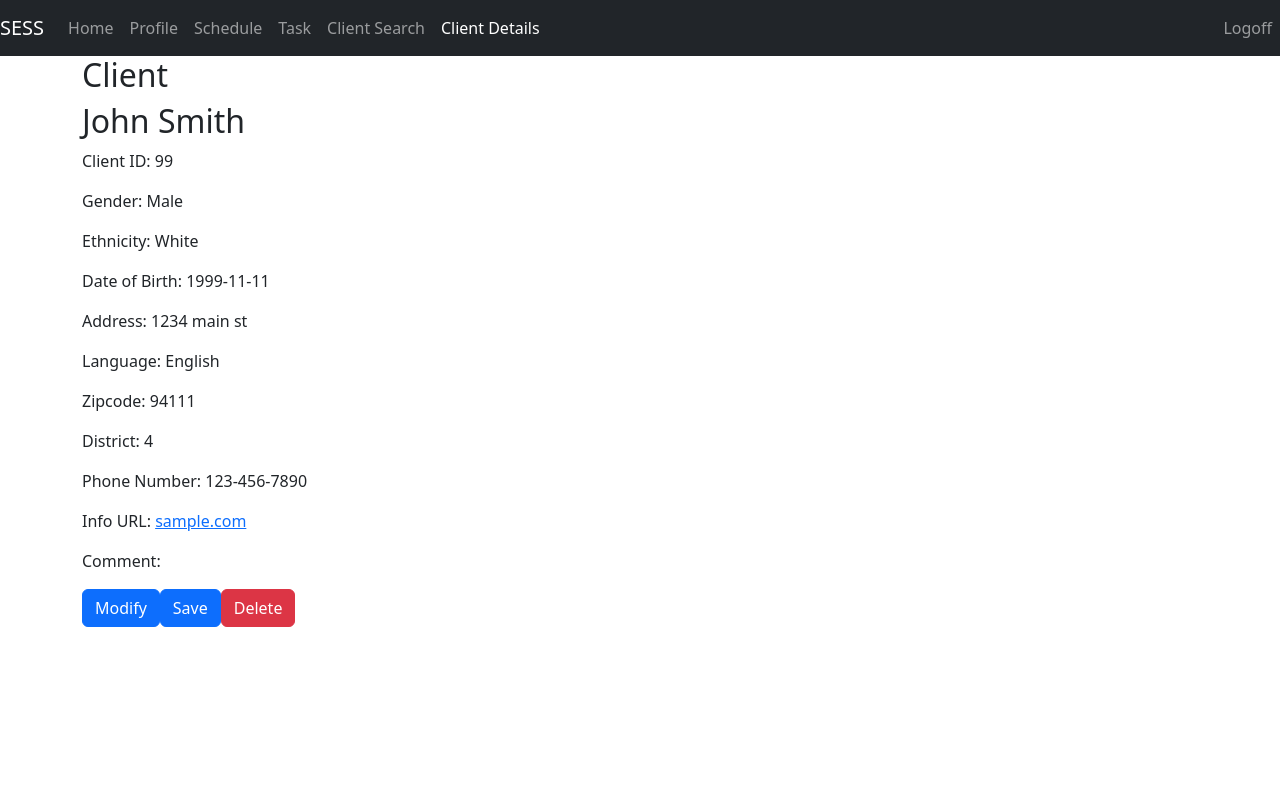
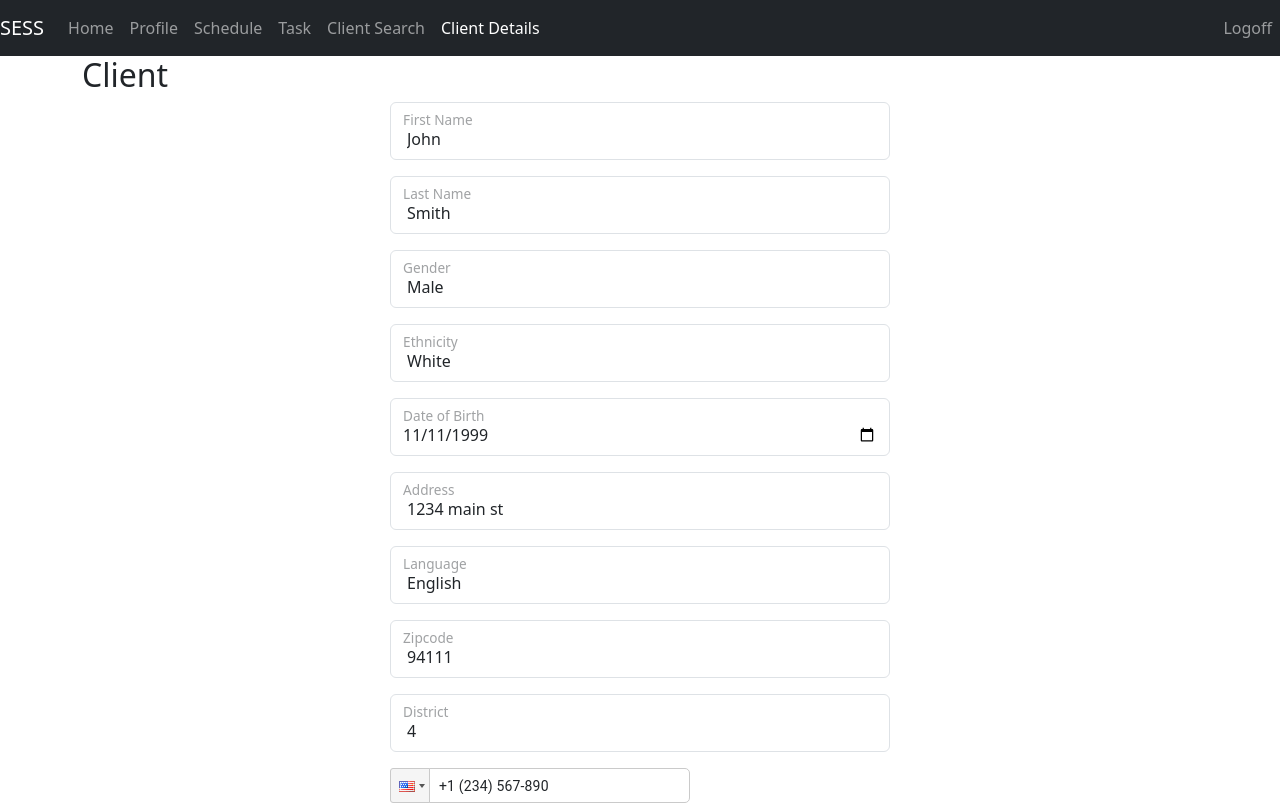
Before and after one commit to samandela2/sess-frontend, a React (Vite) app: page /client-details in a window 1280 px wide. Shown: the top 805 px of the page. Built offline with nearby package versions, Linux system fonts and the light colour scheme.

Commit message:
Update ClientDetailPage

```diff
--- /dev/null
+++ b/src/components/Client_Component/Client.css
@@ -0,0 +1,33 @@
+
+.form-floating {
+    position: relative;
+    width: 100%; /* Ensures the container takes the full width of its parent */
+    max-width: 500px; /* Limits the maximum width to prevent overly wide fields */
+    margin: 0 auto; /* Centers the form in the parent container */
+}
+
+.form-floating input[type="email"],
+.form-floating input[type="text"],
+.form-floating input[type="number"]{
+    width: 100%; /* Takes the full width of the form-floating container */
+    line-height: 1.25;
+    padding: 0.75rem 1rem; /* Adjust padding to reduce vertical height */
+    padding-top: 1.625rem; /* Keeps enough space for the label to float */
+    padding-bottom: 0.625rem; /* Adjust bottom padding */
+    transition: opacity 0.1s ease-in-out, transform 0.1s ease-in-out;
+}
+
+.form-floating label {
+    display: block; /* Ensures the label takes the full width and doesn't overlap input */
+    opacity: 0.65;
+    transform: scale(0.85) translateY(-0.75rem) translateX(0.15rem); /* Adjust transform to position label correctly */
+    transition: opacity 0.1s ease-in-out, transform 0.1s ease-in-out;
+    color: #6c757d;
+}
+
+/* Media Query for smaller devices */
+@media (max-width: 768px) {
+    .form-floating {
+        max-width: 100%; /* Allows the form to adjust to smaller screens */
+    }
+}
--- a/src/components/Client_Component/Client.tsx
+++ b/src/components/Client_Component/Client.tsx
@@ -1,4 +1,6 @@
-import React from "react";
+import React, { useState } from "react";
+import PhoneInput, { PhoneInputProps } from "react-phone-input-2";
+import "./Client.css";
 
 export interface ClientProps {
   clientId: string;
@@ -16,27 +18,208 @@ export interface ClientProps {
   comment: string;
 }
 
-const Client = (props: ClientProps) => {
+function Client(props: ClientProps) {
+  const Disabled = false;
+
+  const [phoneNumber, setPhoneNumber] = useState("");
+  const [client, setClient] = useState<ClientProps>(() => ({
+    clientId: props.clientId,
+    firstName: props.firstName || "",
+    lastName: props.lastName || "",
+    gender: props.gender || "",
+    ethnicity: props.ethnicity || "",
+    dateOfBirth: props.dateOfBirth || "",
+    address: props.address || "",
+    language: props.language || "",
+    zipcode: props.zipcode || "",
+    district: props.district || 0,
+    phoneNumber: props.phoneNumber || "",
+    infoUrl: props.infoUrl || "",
+    comment: props.comment || "",
+  }));
+
+  const handlePhoneChange = (value: string) => {
+    setPhoneNumber(value);
+    setClient((prevState) => ({
+      ...prevState,
+      phoneNumber: value,
+    }));
+  };
+
+  const handleChange = (event: React.ChangeEvent<HTMLInputElement>) => {
+    const { name, value } = event.target;
+    setClient((prevClient) => ({
+      ...prevClient,
+      [name]: value,
+    }));
+  };
+
   return (
     <div>
-      <h2>
-        {props.firstName} {props.lastName}
-      </h2>
-      <p>Client ID: {props.clientId}</p>
-      <p>Gender: {props.gender}</p>
-      <p>Ethnicity: {props.ethnicity}</p>
-      <p>Date of Birth: {props.dateOfBirth}</p>
-      <p>Address: {props.address}</p>
-      <p>Language: {props.language}</p>
-      <p>Zipcode: {props.zipcode}</p>
-      <p>District: {props.district}</p>
-      <p>Phone Number: {props.phoneNumber}</p>
-      <p>
-        Info URL: <a href={props.infoUrl}>{props.infoUrl}</a>
-      </p>
-      <p>Comment: {props.comment}</p>
+      <div className="form-floating mb-3">
+        <input
+          type="text"
+          className="form-control"
+          id="floatingInputDisabled"
+          name="firstName"
+          value={client.firstName}
+          onChange={handleChange}
+          disabled={Disabled}
+        />
+        <label htmlFor="floatingInputDisabled">First Name</label>
+      </div>
+
+      <div className="form-floating mb-3">
+        <input
+          type="text"
+          className="form-control"
+          id="floatingInputDisabled"
+          placeholder=""
+          name="lastName"
+          value={client.lastName}
+          onChange={handleChange}
+          disabled={Disabled}
+        />
+        <label htmlFor="floatingInputDisabled">Last Name</label>
+      </div>
+
+      <div className="form-floating mb-3">
+        <input
+          type="text"
+          className="form-control"
+          id="floatingInputDisabled"
+          placeholder=""
+          name="gender"
+          value={client.gender}
+          onChange={handleChange}
+          disabled={Disabled}
+        />
+        <label htmlFor="floatingInputDisabled">Gender</label>
+      </div>
+
+      <div className="form-floating mb-3">
+        <input
+          type="text"
+          className="form-control"
+          id="floatingInputDisabled"
+          placeholder=""
+          name="ethnicity"
+          value={client.ethnicity}
+          onChange={handleChange}
+          disabled={Disabled}
+        />
+        <label htmlFor="floatingInputDisabled">Ethnicity</label>
+      </div>
+
+      <div className="form-floating mb-3">
+        <input
+          type="date"
+          className="form-control"
+          id="floatingInputDisabled"
+          placeholder=""
+          name="dateOfBirth"
+          value={client.dateOfBirth}
+          onChange={handleChange}
+          disabled={Disabled}
+        />
+        <label htmlFor="floatingInputDisabled">Date of Birth</label>
+      </div>
+
+      <div className="form-floating mb-3">
+        <input
+          type="text"
+          className="form-control"
+          id="floatingInputDisabled"
+          placeholder=""
+          name="address"
+          value={client.address}
+          onChange={handleChange}
+          disabled={Disabled}
+        />
+        <label htmlFor="floatingInputDisabled">Address</label>
+      </div>
+
+      <div className="form-floating mb-3">
+        <input
+          type="text"
+          className="form-control"
+          id="floatingInputDisabled"
+          placeholder=""
+          name="language"
+          value={client.language}
+          onChange={handleChange}
+          disabled={Disabled}
+        />
+        <label htmlFor="floatingInputDisabled">Language</label>
+      </div>
+
+      <div className="form-floating mb-3">
+        <input
+          type="number"
+          className="form-control"
+          id="floatingInputDisabled"
+          placeholder=""
+          name="zipcode"
+          value={client.zipcode}
+          onChange={handleChange}
+          disabled={Disabled}
+        />
+        <label htmlFor="floatingInputDisabled">Zipcode</label>
+      </div>
+
+      <div className="form-floating mb-3">
+        <input
+          type="number"
+          className="form-control"
+          id="floatingInputDisabled"
+          placeholder=""
+          name="district"
+          value={client.district}
+          onChange={handleChange}
+          disabled={Disabled}
+        />
+        <label htmlFor="floatingInputDisabled">District</label>
+      </div>
+
+      <div className="form-floating mb-3">
+        <PhoneInput
+          country={"us"}
+          placeholder=""
+          value={client.phoneNumber}
+          onChange={handlePhoneChange}
+          disabled={Disabled}
+        />
+      </div>
+
+      <div className="form-floating mb-3">
+        <input
+          type="url"
+          className="form-control"
+          id="floatingInputDisabled"
+          placeholder=""
+          name="infoUrl"
+          value={client.infoUrl}
+          onChange={handleChange}
+          disabled={Disabled}
+        />
+        <label htmlFor="floatingInputDisabled">Info URL</label>
+      </div>
+
+      <div className="form-floating mb-3">
+        <input
+          type="text"
+          className="form-control"
+          id="floatingInputDisabled"
+          placeholder=""
+          name="comment"
+          value={client.comment}
+          onChange={handleChange}
+          disabled={Disabled}
+        />
+        <label htmlFor="floatingInputDisabled">Comment</label>
+      </div>
     </div>
   );
-};
+}
 
 export default Client;
--- a/src/pages/Client/ClientSearchPage.tsx
+++ b/src/pages/Client/ClientSearchPage.tsx
@@ -23,6 +23,7 @@ const ClientSearchPage = () => {
     const searchParams = { firstName, lastName, phoneNumber };
     try {
       const results = await searchClients(searchParams);
+      //TODO: Handle results
       console.log("result is " + results);
     } catch (error) {
       alert("Error searching clients");
```
